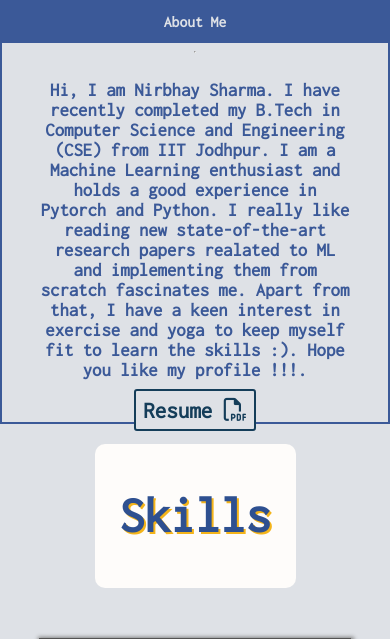
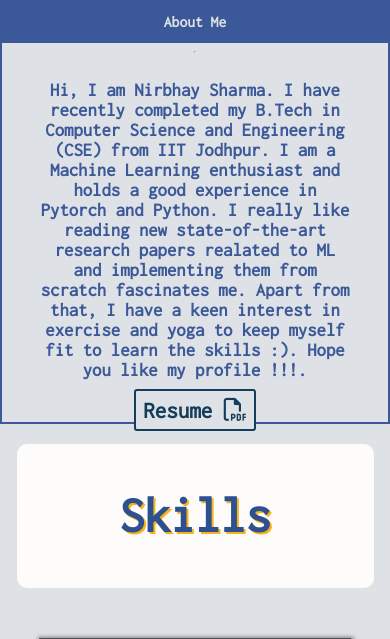
Before and after one commit to nirbhay-design/portfolio-django, a Django app: page / in a window 390 px wide. Shown: the part 467-1106 px from the top of the page. Run offline with Django 4.2, Linux system fonts and the light colour scheme; some libraries are stand-ins or nearby versions.

Commit message:
adding files

```diff
--- a/static/home.css
+++ b/static/home.css
@@ -431,4 +431,7 @@ a {
     .about__desc {
         font-weight:900;
     }
+    .skill_intro_div, .project_intro_div, .experience_intro_div, .connect_div {
+        width:90%;
+    }
 }
```
